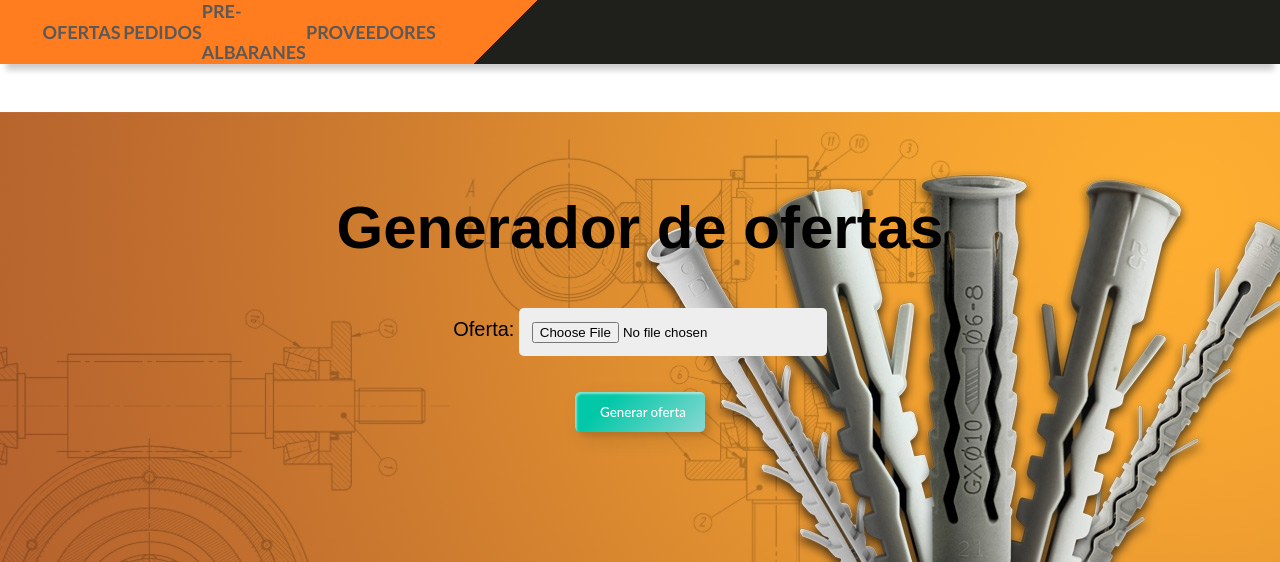
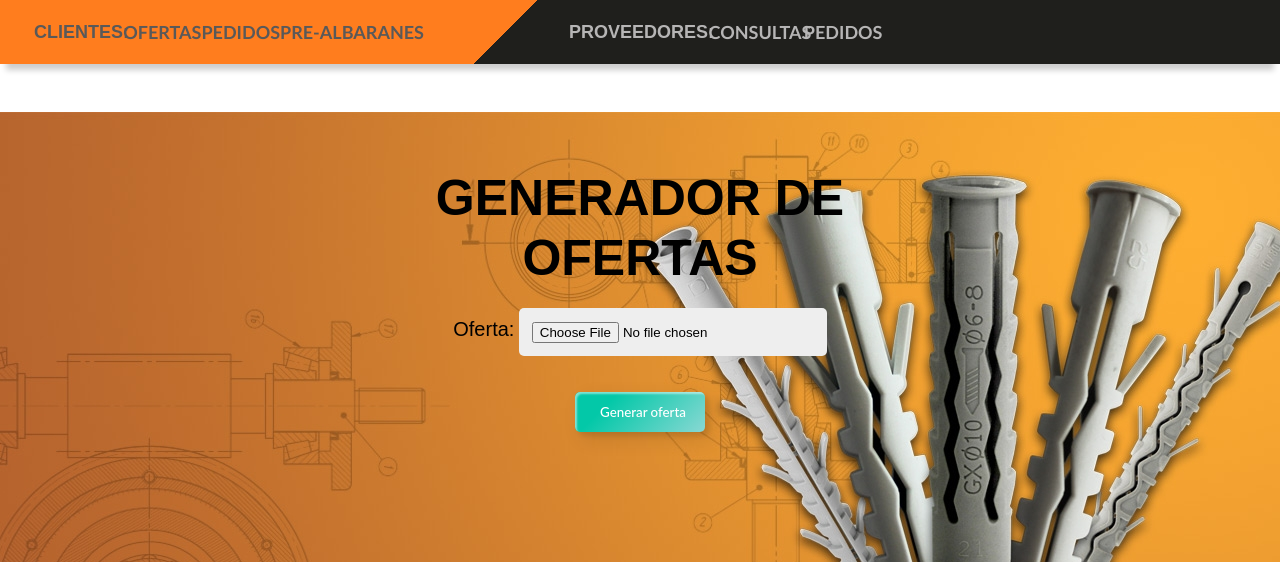
Before and after one commit to DanSolo22/OfertadorLusan, a Django app: page / in a window 1280 px wide. Shown: the top 562 px of the page. Run offline with Django 4.2, Linux system fonts and the light colour scheme.

Commit message:
Mejoras de la pagina web

```diff
--- a/static/css/index.css
+++ b/static/css/index.css
@@ -24,6 +24,19 @@ body {
 #nav {
     display: grid;
     grid-area: nav;
+    grid-template-areas:
+        'clientes proveedores';
+    grid-template-columns: 41% 59%;
+}
+
+#clientes {
+    display: grid;
+    grid-area: clientes;
+}
+
+#proveedores {
+    display: grid;
+    grid-area: proveedores;
 }
 
 #form {
@@ -43,16 +56,46 @@ ul {
     margin: 0;
 }
 
-.nav {
+.nav1 {
     display: grid;
     grid-template-areas:
-        '1 2 3 4';
+        'tit1 1 2 3';
     grid-template-rows: 4vh;
     grid-template-columns: 6.5vw;
     width: 30vw;
     align-content: center;
     align-items: center;
     justify-items: center;
+}
+
+.nav2 {
+    display: grid;
+    grid-template-areas:
+        'tit2 4 5';
+    grid-template-rows: 4vh;
+    grid-template-columns: 12vw 6.5vw 6.5vw;
+    width: 25vw;
+    align-content: center;
+    align-items: center;
+    justify-items: center;
+}
+
+li {
+    font-family: 'bold', Arial, Helvetica, sans-serif;
+    font-size: 18px;
+    font-weight: bolder;
+}
+
+.tit1 {
+    display: grid;
+    grid-area: tit1;
+    color: #595959;
+}
+
+.tit2 {
+    display: grid;
+    grid-area: tit2;
+    color: #b6b5b5;
 }
 
 #1 {
@@ -69,51 +112,56 @@ ul {
 
 #4 {
     grid-area: 4;
+    color: #b6b5b5;
 }
 
-li {
+#5 {
+    grid-area: 5;
+    color: #b6b5b5;
+}
+
+#4 a:link, #4 a:visited, #4 a:hover, #4 a:active {
+    color: #ffffff;
+    text-decoration: none;
+}
+
+#5 a:link, #5 a:visited, #5 a:hover, #5 a:active {
+    color: #ffffff;
+    text-decoration: none;
+}
+
+.nav-link1:link, .nav-link1:visited, .nav-link1:active {
     color: #595959;
-    font-family: 'bold', Arial, Helvetica, sans-serif;
-    font-size: 18px;
-    font-weight: bolder;
+    text-decoration: none;
+}
+
+.nav-link1:hover {
+    color: #e1e1e1;
+    cursor: pointer;
+}
+
+.nav-link2:link, .nav-link2:visited, .nav-link2:active {
+    color: #b6b5b5;
+    text-decoration: none;
+}
+
+.nav-link2:hover {
+    color: #ffffff;
+    cursor: pointer;
 }
 
 .prin-li {
     display: inline;
 }
 
-a:link, a:visited, a:hover, a:active {
-    color: #595959;
-    text-decoration: none;
-}
-
-.nav-link {
+.nav-link1 {
     transition: 0.8s;
 
 }
 
-.prov-text {
-    line-height: 0.9;
-    text-align: center;
-}
+.nav-link2 {
+    transition: 0.8s;
 
-.nav-link:hover {
-    color: #e8e8e8;
-    cursor: pointer;
-}
-
-.dropdown {
-    justify-content: center;
-}
-
-.dropdown-menu {
-    display: none;
-    margin: auto;
-    text-align: center;
-    width: inherit;
-    z-index: -3;
-    padding: 0;
-    background: #ff7d1e;
 }
 
 .form-div {
@@ -132,17 +180,20 @@ a:link, a:visited, a:hover, a:active {
     justify-items: center;
 }
 
-h1 {
-    font-family: 'bold', Arial, Helvetica, sans-serif;
-    font-size: 60px;
-    line-height: 60px;
-}
-
-.titulo {
+.neato-header {
     display: grid;
     grid-area: titulo;
     text-align: center;
     margin: 0;
+    color: black;
+    min-width: 50%;
+}
+
+.neato-header h1 {
+    font-family: 'bold', Arial, Helvetica, sans-serif;
+    font-size: 50px;
+    line-height: 60px;
+    text-transform: uppercase;
 }
 
 .alert {
--- a/static/js/index.js
+++ b/static/js/index.js
@@ -8,22 +8,7 @@ document.getElementById('close').onmousedown = function (e) {
     return false;
 };
 
-/*document.getElementById('4').onclick = function (e) {
-    e.preventDefault();
-    if (submenu) {
-        //document.getElementById('4').style.marginTop = '1.4vh';
-        document.getElementById('drop').style.display = 'none';
-        submenu = false;
-    }
-    else {
-        //document.getElementById('4').style.marginTop = '6.83vh';
-        document.getElementById('drop').style.display = 'block';
-        submenu = true;
-    }
-    return false;
-}*/
-
-document.getElementById('4').onmouseover = function (e) {
+/*document.getElementById('4').onmouseover = function (e) {
     e.preventDefault();
     document.getElementById('4').style.marginTop = '11.3vh';
     document.getElementById('drop').style.display = 'block';
@@ -33,7 +18,7 @@ document.getElementById('4').onmouseout = function (e) {
     e.preventDefault();
     document.getElementById('4').style.marginTop = '0';
     document.getElementById('drop').style.display = 'none';
-}
+}*/
 
 function redirect(url) {
     window.location = url;
--- a/templates/index.html
+++ b/templates/index.html
@@ -31,33 +31,35 @@
 <body>
 <div id="container">
     <nav id='nav' class='navbar-inner header'>
-        <ul class='nav pull-right'>
+        <ul id='clientes' class='nav1 pull-right'>
+            <li class="prin-li tit1">CLIENTES:
+            </li>
             <li class="prin-li" id="1">
-                <a class='nav-link' href="{{ url('inicio') }}">OFERTAS</a>
+                <a class='nav-link1' href="{{ url('inicio') }}">OFERTAS</a>
             </li>
             <li class="prin-li" id="2">
-                <a class='nav-link' href="{{ url('pedidos') }}">PEDIDOS</a>
+                <a class='nav-link1' href="{{ url('pedidos') }}">PEDIDOS</a>
             </li>
             <li class="prin-li" id="3">
-                <a class='nav-link' href="{{ url('pre-albaranes') }}">PRE-ALBARANES</a>
+                <a class='nav-link1' href="{{ url('pre-albaranes') }}">PRE-ALBARANES</a>
             </li>
-            <li class="dropdown prin-li" id="4">
-                <a class='nav-link'>
-                    <p id='prov' class="prov-text">PROVEEDORES</p>
-                    <ul class='dropdown-menu' id="drop">
-                        <li>
-                            <a class='nav-link' onclick="redirect({{ url('consultas') }})">CONSULTAS</a>
-                        </li>
-                        <li>
-                            <a class='nav-link' onclick="redirect({{ url('pedidos-prov') }})">PEDIDOS</a>
-                        </li>
-                    </ul>
-                </a>
+        </ul>
+        <ul id='proveedores' class='nav2 pull-right'>
+            <li class="prin-li tit2">PROVEEDORES:
+            </li>
+            <li class="prin-li" id="4">
+                <a class='nav-link2' href="{{ url('consultas') }}">CONSULTAS</a>
+            </li>
+            <li class="prin-li" id="5">
+                <a class='nav-link2' href="{{ url('pedidos-prov') }}">PEDIDOS</a>
             </li>
         </ul>
     </nav>
     <div id='form' class="form-div">
-        <h1 class="titulo">{{ titulo }}</h1>
+        <div class="neato-header titulo">
+            <h1>{{ titulo }}</h1>
+        </div>
+
         {% if mensaje != '' %}
             <div id="msg" class="alert alert-error">
                 <div class="icon__wrapper">
```
